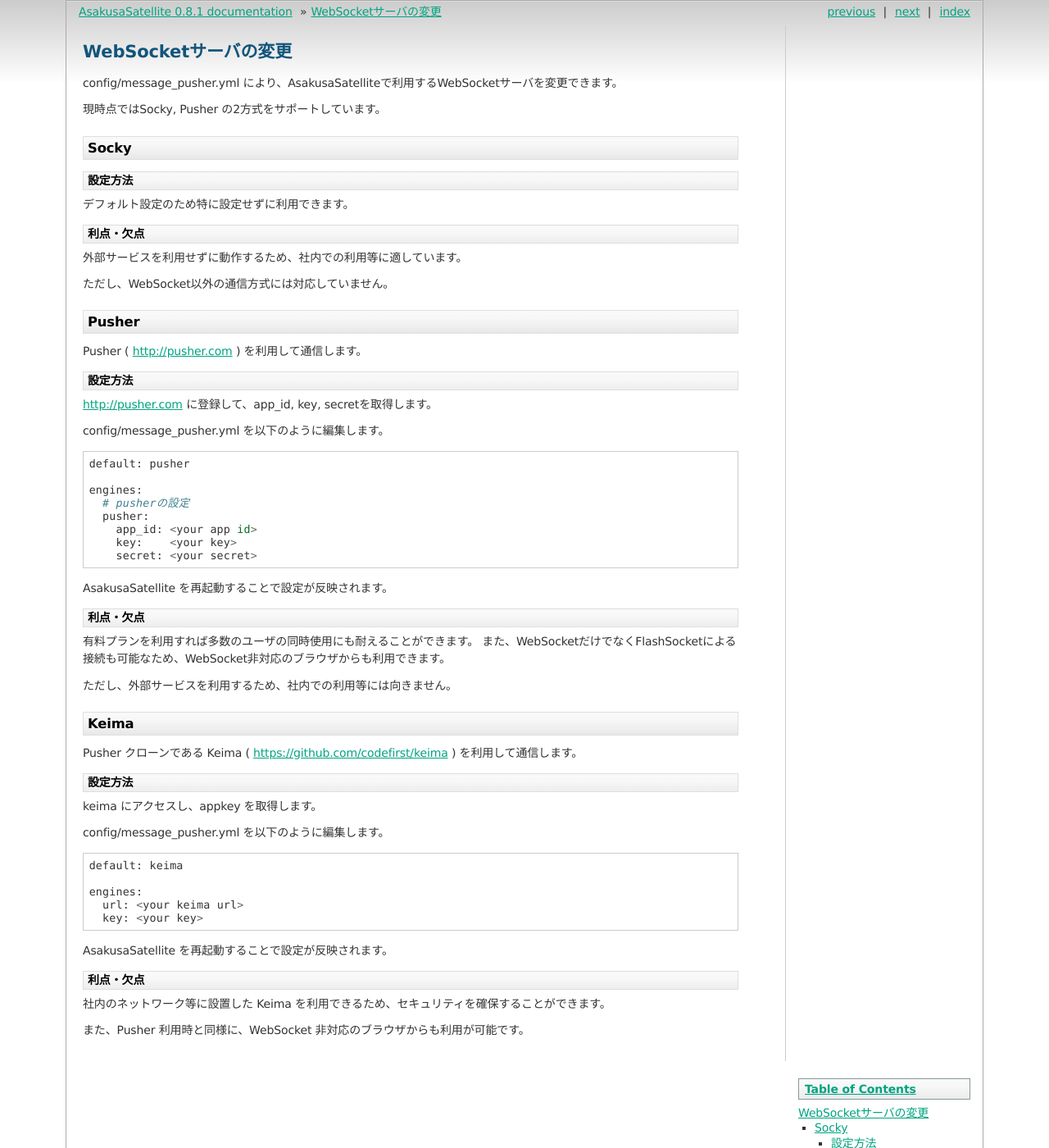
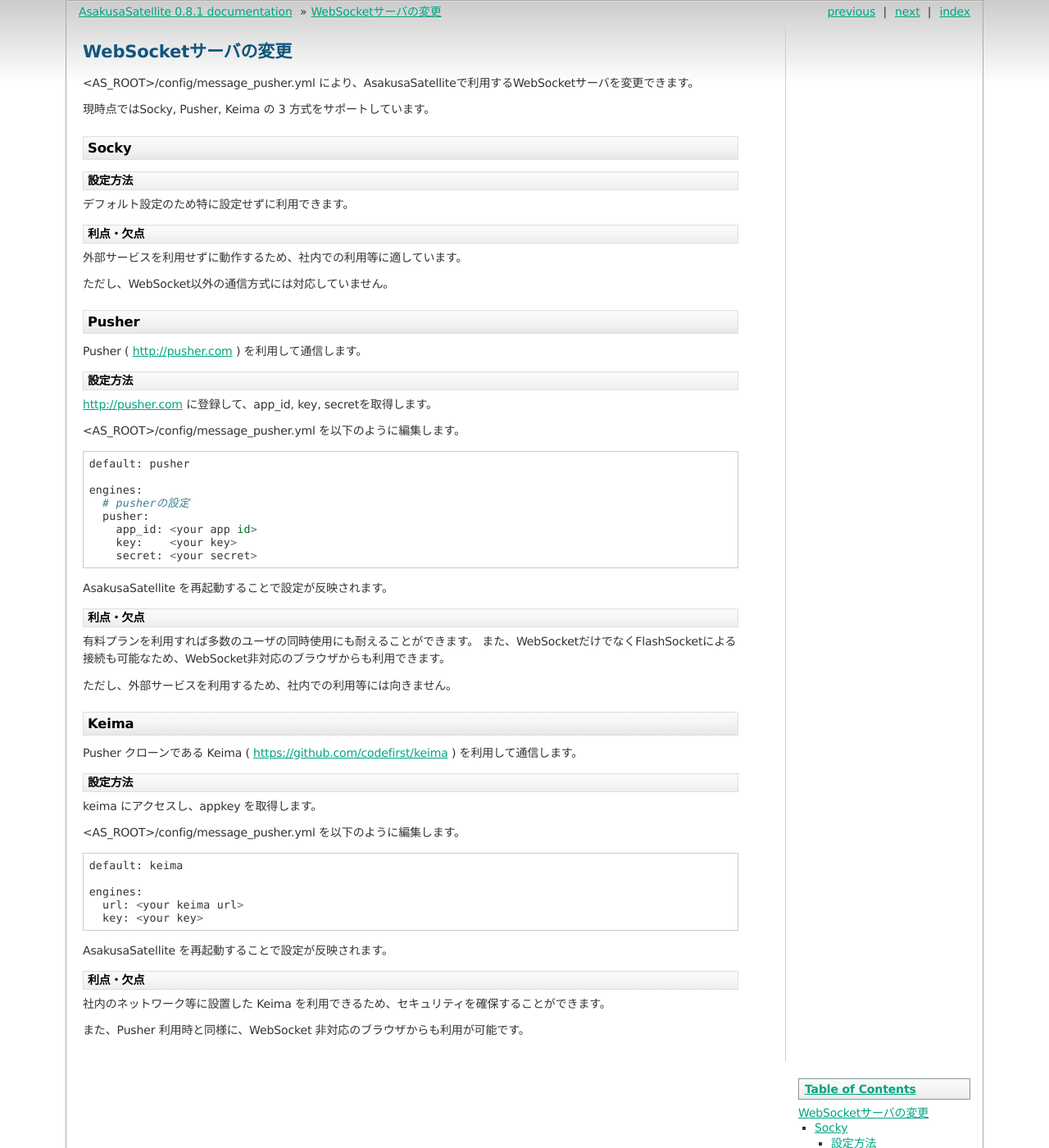
Before and after one commit to codefirst/asakusa-satellite-manual, a Sphinx documentation site: the page built from source/websocket.rst, in a window 1280 px wide and 1400 px high. Shown: the whole window at 82% size. Built offline with Sphinx 7.4.7, drawn with Linux system fonts in a browser that asks for light colours.

Commit message:
modify websocket

```diff
--- a/source/websocket.rst
+++ b/source/websocket.rst
@@ -1,9 +1,9 @@
 WebSocketサーバの変更
 =======================
 
-config/message_pusher.yml により、AsakusaSatelliteで利用するWebSocketサーバを変更できます。
+<AS_ROOT>/config/message_pusher.yml により、AsakusaSatelliteで利用するWebSocketサーバを変更できます。
 
-現時点ではSocky, Pusher の2方式をサポートしています。
+現時点ではSocky, Pusher, Keima の 3 方式をサポートしています。
 
 Socky
 ------------------------------
@@ -31,7 +31,7 @@
 
 http://pusher.com に登録して、app_id, key, secretを取得します。
 
-config/message_pusher.yml を以下のように編集します。
+<AS_ROOT>/config/message_pusher.yml を以下のように編集します。
 
 ::
 
@@ -63,7 +63,7 @@
 
 keima にアクセスし、appkey を取得します。
 
-config/message_pusher.yml を以下のように編集します。
+<AS_ROOT>/config/message_pusher.yml を以下のように編集します。
 
 ::
 
```
